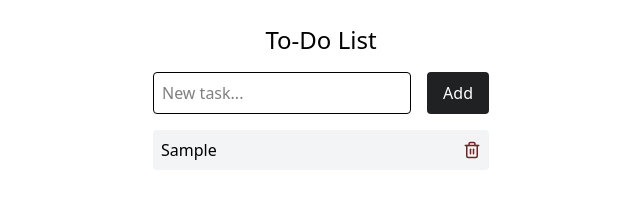
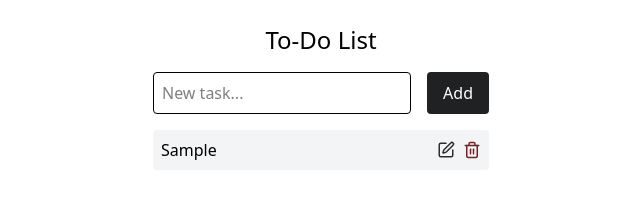
Before and after one commit to chriskampolis/cf7-react-todo-app, a React (Vite) app: page / in a window 1280 px wide. Both pictures are taken after typing "Sample" into the empty fields and a click on the button "Add". Shown: the top 220 px of the page, without its empty margins (319-959 px from the left). Built offline with nearby package versions, Linux system fonts and the light colour scheme.

Commit message:
feat: add edit task functionality

```diff
--- a/src/components/Todo.tsx
+++ b/src/components/Todo.tsx
@@ -5,16 +5,23 @@
 
 const todoReducer = (state:TodoProps[], action:Action): TodoProps[] => {
   switch (action.type) {
-    case "ADD":
-      const newTodo: TodoProps = {
-        id: Date.now(),
-        text: action.payload,
-      };
-      return [...state, newTodo];
-
+    case "ADD" :
+      return [
+        ...state,
+        {
+          id: Date.now(),
+          text: action.payload,
+        }
+      ]
       case "DELETE":
         return state.filter(todo => todo.id !== action.payload);
+      case "EDIT":
+        return state.map( todo =>
+          todo.id === action.payload.id
+          ? {...todo, text:action.payload.newText}
+          : todo
 
+        )
         default:
           return state;
   }
@@ -22,7 +29,6 @@
 
 const Todo = () => {
   const[todos, dispatch] = useReducer(todoReducer, [])
-  console.log(todos);
 
   return (
     <>
--- a/src/components/TodoList.tsx
+++ b/src/components/TodoList.tsx
@@ -1,19 +1,72 @@
-import { Trash2 } from "lucide-react";
+import { Trash2, Edit, Save, X } from "lucide-react";
 import type { TodoListProps } from "../types.ts";
+import {useState} from "react";
 
 const TodoList = ({todos, dispatch}: TodoListProps) => {
+  const [editId, setEditId] = useState<number | null>(null);
+  const [editText, setEditText] = useState("")
 
   const handleDelete = (id: number) => () => {
     dispatch({type: "DELETE", payload: id})
   }
 
+  const handleEdit = (id: number, text: string)=> () => {
+    setEditId(id);
+    setEditText(text);
+  }
+
+  const handleCancel = () => {
+    setEditId(null);
+    setEditText("");
+  }
+
+  const handleSave = (id: number) => ()=> {
+    dispatch({type:"EDIT", payload: {id, newText: editText}});
+    setEditId(null);
+    setEditText("");
+  }
 
   return(
     <>
       <ul className="space-y-2">
         {todos.map(todo => (
             <li key={todo.id} className="flex items-center justify-between bg-gray-100 p-2 rounded">
+              { editId === todo.id ?(
+                  <>
+                    <div className="flex flex-1 gap-2">
+                      <input
+                        type="text"
+                        value={editText}
+                        onChange={(e) => setEditText(e.target.value)}
+                        className="flex-1 border rounded p-1"
+                      />
+                      <button
+                        onClick={handleSave(todo.id)}
+                        className="text-cf-gray"
+                      >
+                        <Save size={18} />
+                      </button>
+
+                      <button
+                        onClick={handleCancel}
+                        className="text-cf-dark-red"
+
+                      >
+                        <X size={18}/>
+                      </button>
+                    </div>
+                  </>
+                ): (
+                  <>
                     <span>{todo.text}</span>
+                    <div className="flex gap-2">
+                      <button
+                        onClick={handleEdit(todo.id, todo.text)}
+                        className="text-cf-gray"
+                      >
+                        <Edit size={18} />
+                      </button>
+
                       <button
                         onClick={handleDelete(todo.id)}
                         className="text-cf-dark-red"
@@ -21,13 +74,11 @@
                       >
                         <Trash2 size={18}/>
                       </button>
+                    </div>
+                  </>
+              )}
             </li>
-            )
-          )
-        }
-
-
-
+            ))}
       </ul>
     </>
   )
--- a/src/types.ts
+++ b/src/types.ts
@@ -5,7 +5,8 @@
 
 export type Action =
   | {type: "ADD"; payload: string}
-  | {type: "DELETE"; payload: number};
+  | {type: "DELETE"; payload: number}
+  | {type: "EDIT"; payload: { id: number; newText: string } }
 
 export type TodoFormProps = {
   dispatch: React.Dispatch<Action>
```
Lines whose indentation alone changed are shown as unchanged.
